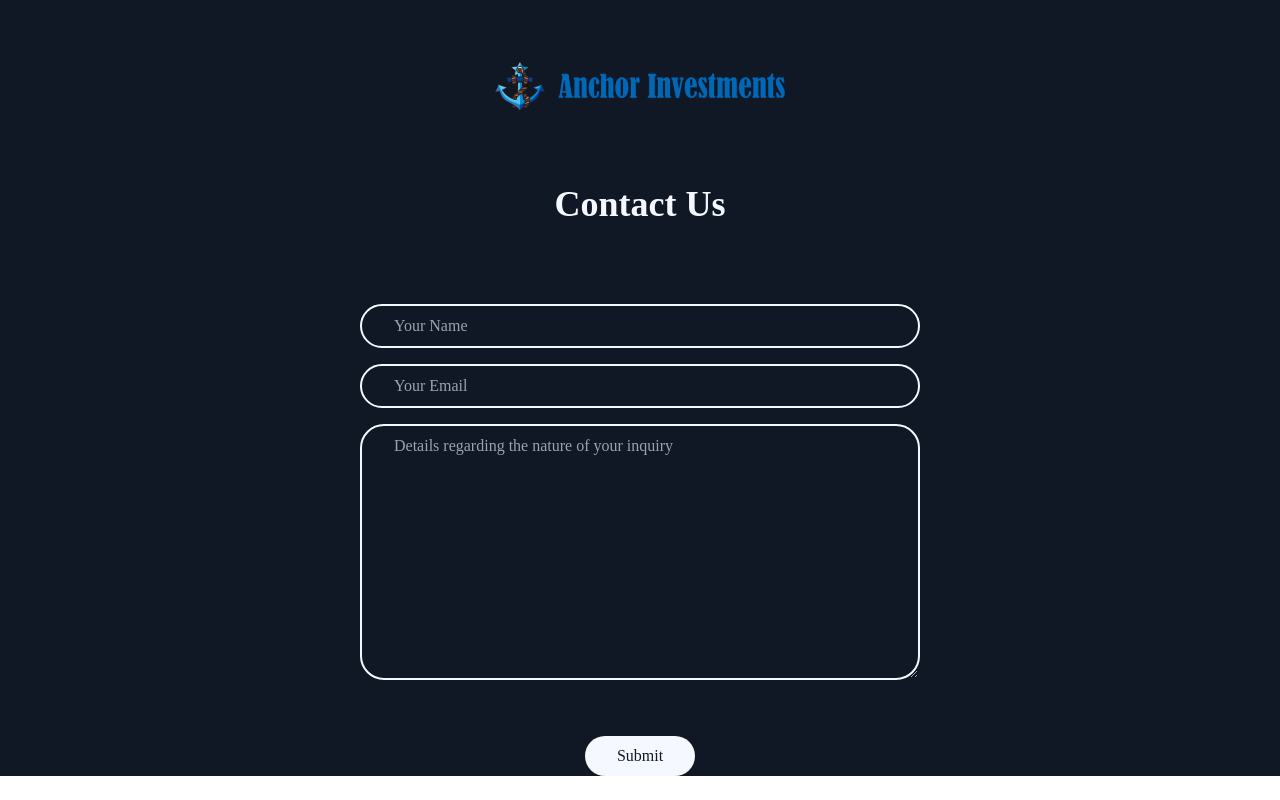
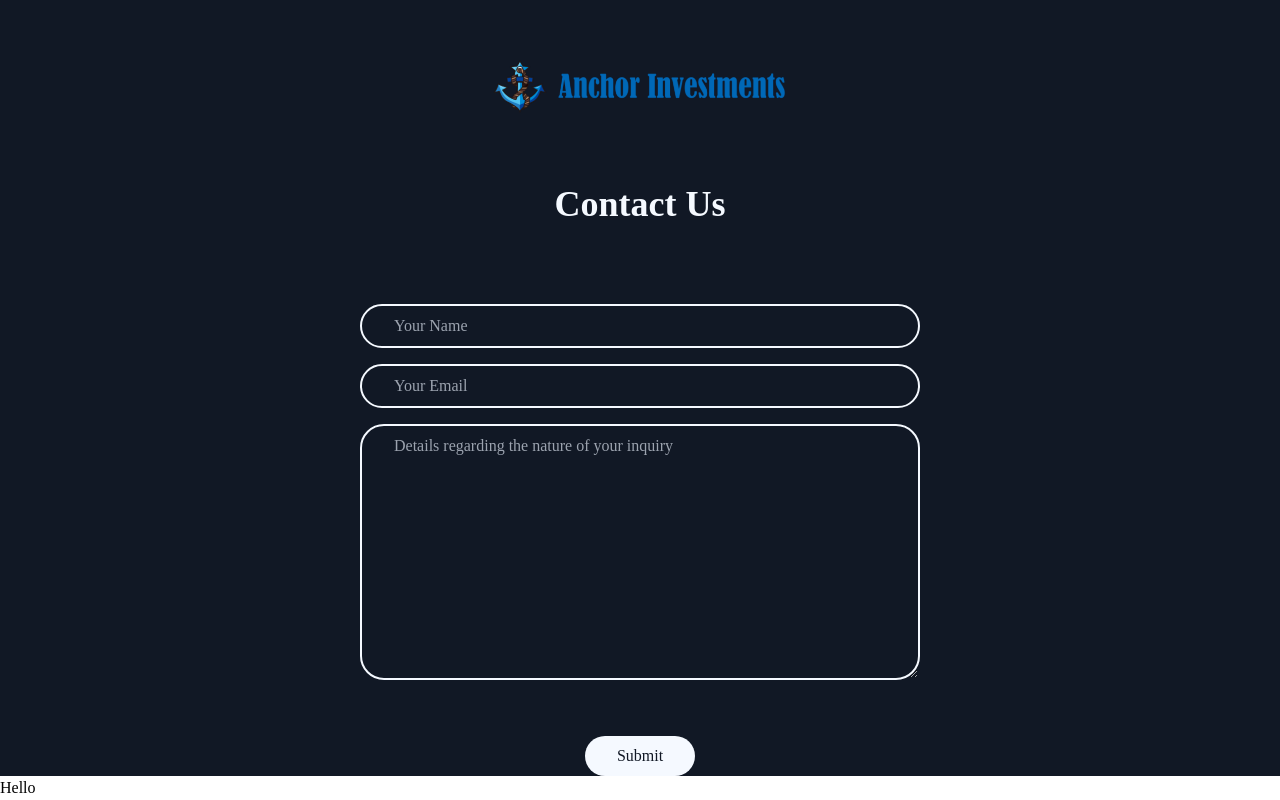
Before and after one commit to nielsmichael/anchor-website, a Next.js app: page / in a window 1280 px wide. Shown: the part 6725-7525 px from the top of the page. Before the commit the page ends 7501 px from the top, so only its background shows below. Built offline with nearby package versions, Linux system fonts and the light colour scheme.

Commit message:
Add Footer component, insert in index

```diff
--- /dev/null
+++ b/components/footer.tsx
@@ -0,0 +1,11 @@
+import React from 'react'
+import Link from 'next/link'
+import Image from 'next/image'
+
+const Footer: React.FC = () => (
+  <footer>
+	<div>Hello</div>
+  </footer>
+)
+
+export default Footer
--- a/pages/index.tsx
+++ b/pages/index.tsx
@@ -7,6 +7,7 @@ import Services from '../components/services'
 import PastWork from '../components/pastwork'
 import Values from '../components/values'
 import Contact from '../components/contact'
+import Footer from '../components/footer'
 
 const Home: NextPage = () => {
   return (
@@ -22,6 +23,7 @@ const Home: NextPage = () => {
       <PastWork />
       <Values />
       <Contact />
+      <Footer />
     </div>
   )
 }
```
